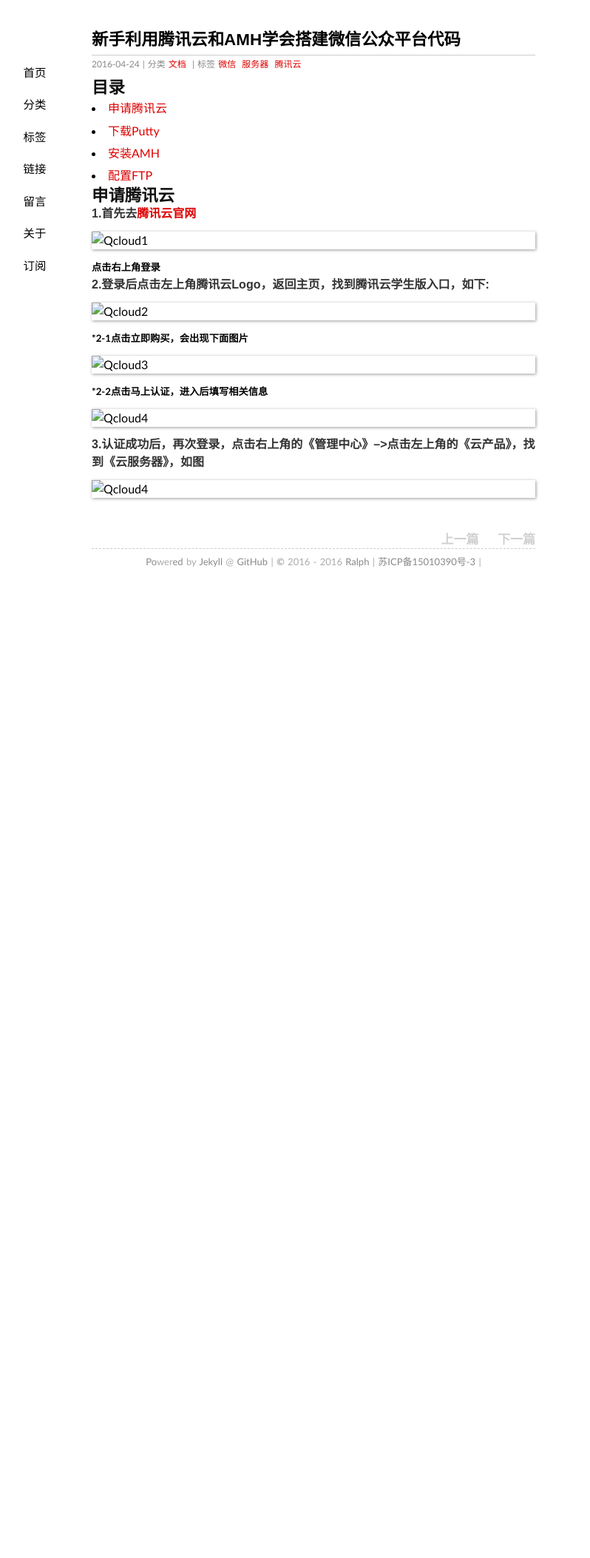
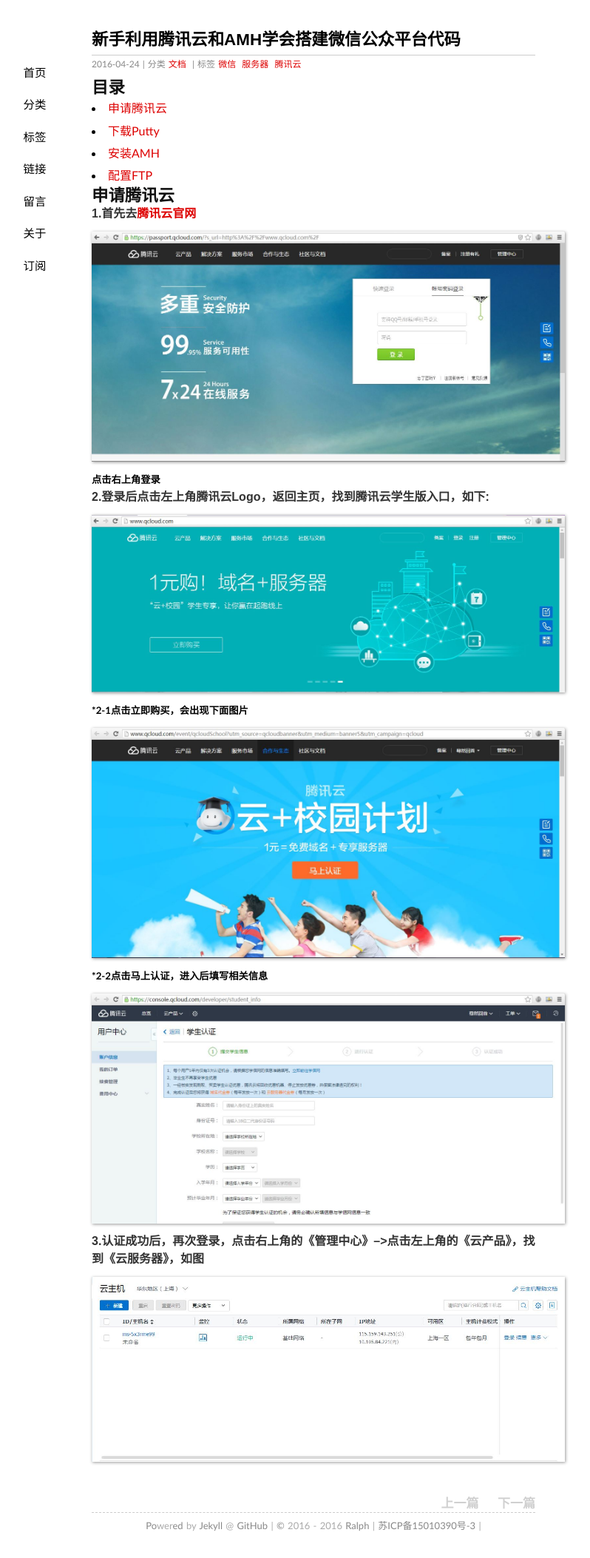
Before and after one commit to abigailpake/blog, a Jekyll site: the page built from _posts/2016-04-24-tencent.md, in a window 1280 px wide. Shown: the whole page at 74% size, without its empty margins (216-1014 px from the left). Built offline with Jekyll 4.4.1, drawn with Linux system fonts in a browser that asks for light colours; Markdown is read by kramdown in place of the engine named in the settings; comment, search, counter and statistics services are not loaded; before the commit the page ends 900 px from its top, so only the background shows below that.

Commit message:
Update 2016-04-24-tencent.md

```diff
--- a/_posts/2016-04-24-tencent.md
+++ b/_posts/2016-04-24-tencent.md
@@ -14,13 +14,13 @@
 
 ##<a name="qcloud"/>申请腾讯云
 ####1.首先去<a herf="http://www.qcloud.com/">腾讯云官网</a>
-![Qcloud1](./assets/jc1-txy.JPG)
+![Qcloud1](../assets/jc1-txy.JPG)
 #####点击右上角登录
 ####2.登录后点击左上角腾讯云Logo，返回主页，找到腾讯云学生版入口，如下:
-![Qcloud2](./assets/jc1-txyxuesheng.JPG)
+![Qcloud2](../assets/jc1-txyxuesheng.JPG)
 #####*2-1点击立即购买，会出现下面图片
-![Qcloud3](./assets/jc1-txyxsrz.JPG)
+![Qcloud3](/assets/jc1-txyxsrz.JPG)
 #####*2-2点击马上认证，进入后填写相关信息
-![Qcloud4](./assets/jc1-txyxsrz2.JPG)
+![Qcloud4](/assets/jc1-txyxsrz2.JPG)
 ####3.认证成功后，再次登录，点击右上角的《管理中心》-->点击左上角的《云产品》，找到《云服务器》，如图
-![Qcloud4](./assets/jc1-txyym.JPG)
+![Qcloud4](/assets/jc1-txyym.JPG)
```
